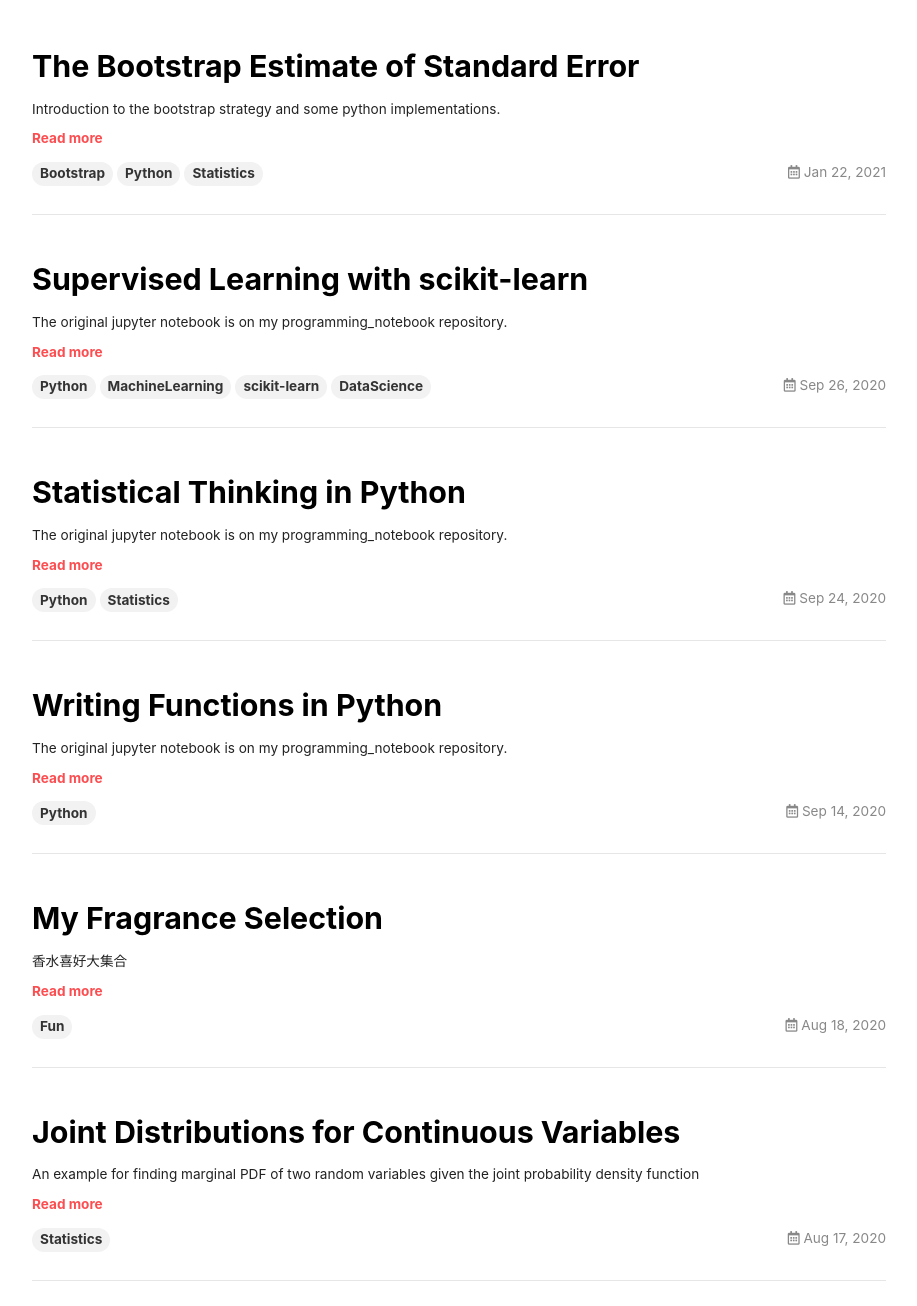
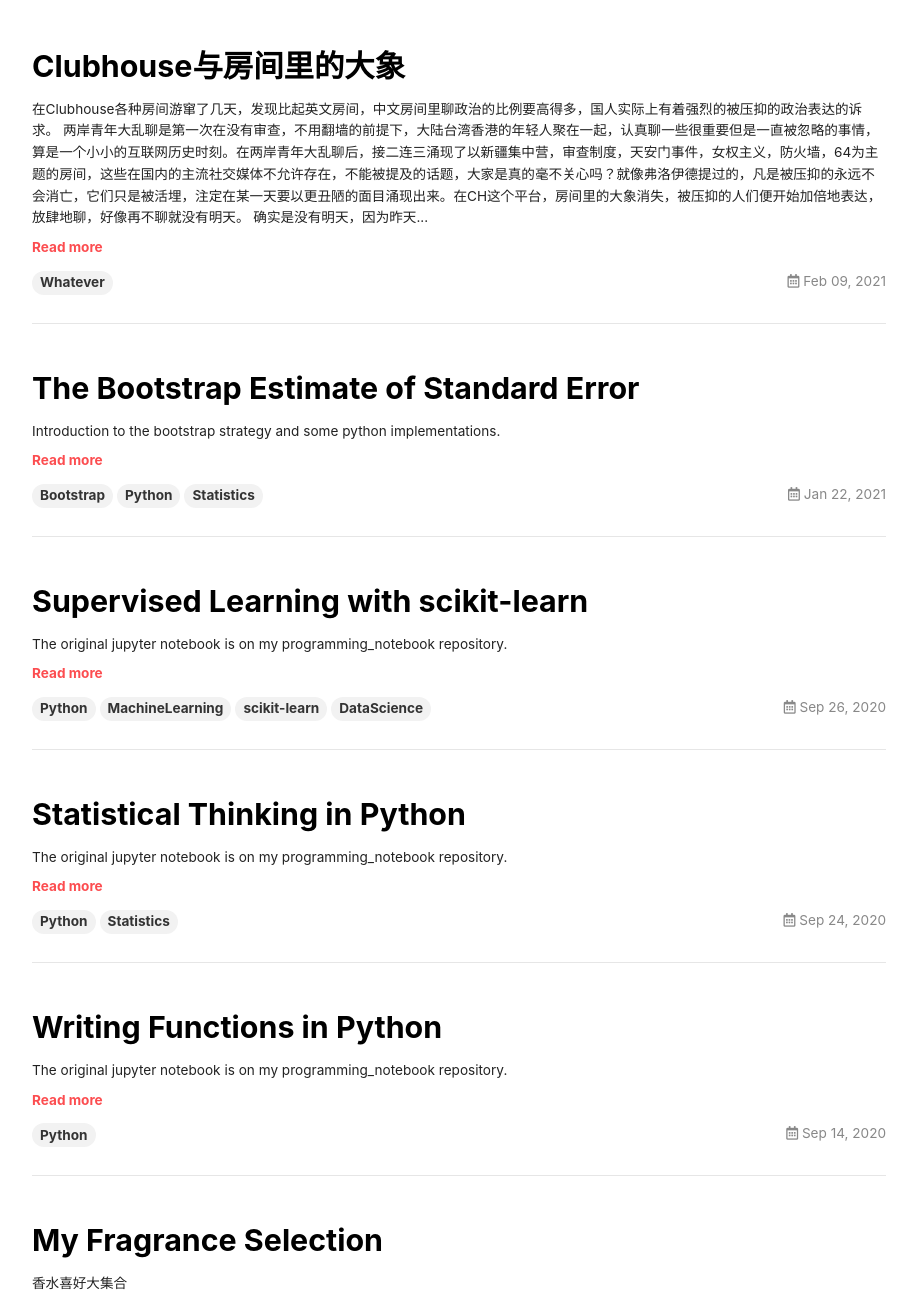
Before and after one commit to Yuleii/Yuleii.github.io, a Jekyll site: the page built from index.html, in a window 1280 px wide and 1400 px high, cut to the strip 94-1400 px from the top of the window. Shown: the whole strip, without its empty margins (181-1098 px from the left). Built offline with Jekyll 4.4.1, drawn with Linux system fonts in a browser that asks for light colours; nearby versions of some CDN libraries; the list of posts is cut into pages by our own code; comment, search, counter and statistics services are not loaded; some of the changed text lies outside the part shown.

Commit message:
:pencil: New post.

```diff
--- a/_posts/2020-08-18-my_fragrance_selection.md
+++ b/_posts/2020-08-18-my_fragrance_selection.md
@@ -2,7 +2,7 @@
 layout: article
 title: My Fragrance Selection
 key: 20200818
-tags: Fun
+tags: Whatever
 pageview: false
 modify_date: 2020-09-13
 aside:
--- /dev/null
+++ b/_posts/2021-02-09-clubhouse.md
@@ -0,0 +1,16 @@
+---
+layout: article
+title: Clubhouse与房间里的大象
+key: 20210123
+tags: Whatever
+pageview: false
+modify_date: 2021-02-09
+aside:
+  toc: true
+---
+
+在Clubhouse各种房间游窜了几天，发现比起英文房间，中文房间里聊政治的比例要高得多，国人实际上有着强烈的被压抑的政治表达的诉求。
+
+两岸青年大乱聊是第一次在没有审查，不用翻墙的前提下，大陆台湾香港的年轻人聚在一起，认真聊一些很重要但是一直被忽略的事情，算是一个小小的互联网历史时刻。在两岸青年大乱聊后，接二连三涌现了以新疆集中营，审查制度，天安门事件，女权主义，防火墙，64为主题的房间，这些在国内的主流社交媒体不允许存在，不能被提及的话题，大家是真的毫不关心吗？就像弗洛伊德提过的，凡是被压抑的永远不会消亡，它们只是被活埋，注定在某一天要以更丑陋的面目涌现出来。在CH这个平台，房间里的大象消失，被压抑的人们便开始加倍地表达，放肆地聊，好像再不聊就没有明天。
+
+确实是没有明天，因为昨天已经被墙了。
```
